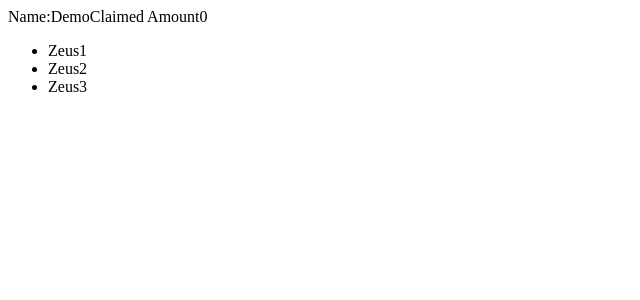
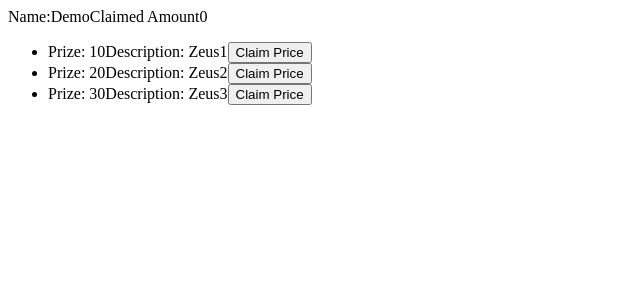
Before and after one commit to zaiboot/dotnetcore-postgres, an Angular app in the folder frontend/random-prizes-app/: page / in a window 1280 px wide. Shown: the top 300 px of the page, without its empty margins (0-640 px from the left). Built offline with nearby package versions, Linux system fonts and the light colour scheme.

Commit message:
Finishing up initial layout

```diff
--- a/frontend/random-prizes-app/src/app/prize-info/prize-info.component.html
+++ b/frontend/random-prizes-app/src/app/prize-info/prize-info.component.html
@@ -1,3 +1,3 @@
-<p>prize-info works!</p>
-
-{{prizeInfo.Amount}}
+<span>Prize: {{prizeInfo.price}}</span>
+<span>Description: {{prizeInfo.description}}</span>
+<button>Claim Price</button>
--- a/frontend/random-prizes-app/src/app/prize-list/prize-list.component.html
+++ b/frontend/random-prizes-app/src/app/prize-list/prize-list.component.html
@@ -1,6 +1,6 @@
 
 <ul>
     <li  *ngFor="let p of prizeList">
-        {{p.description}}
+        <app-prize-info [prizeInfo]="p"></app-prize-info>
     </li>
 </ul>
```
Also changed, not shown: frontend/random-prizes-app/src/app/prize-info/prize-info.component.ts (+5 -4 lines), frontend/random-prizes-app/src/app/prize-list/prize-list.component.ts (+8 -6 lines).
